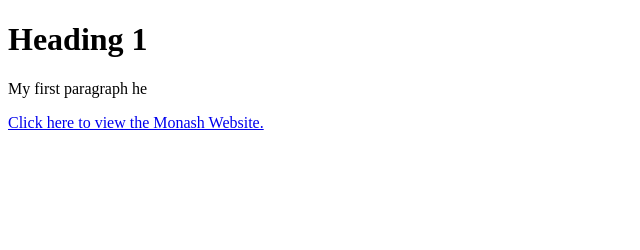
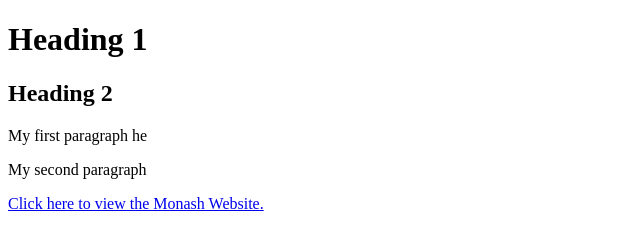
Before and after one commit to kevinarifin/3179, a plain HTML site: page index.html in a window 1280 px wide. Shown: the whole page, without its empty margins (0-640 px from the left). Drawn offline with Linux system fonts and the light colour scheme.

Commit message:
Added new heading and paragraph

```diff
--- a/index.html
+++ b/index.html
@@ -5,7 +5,9 @@
 </head>
 <body>
     <h1>Heading 1</h1>
+    <h2>Heading 2</h2>
     <p>My first paragraph he</p>
+    <p>My second paragraph</p>
     <a href="https://www.monash.edu/">
         Click here to view the Monash Website.
     </a>
```
